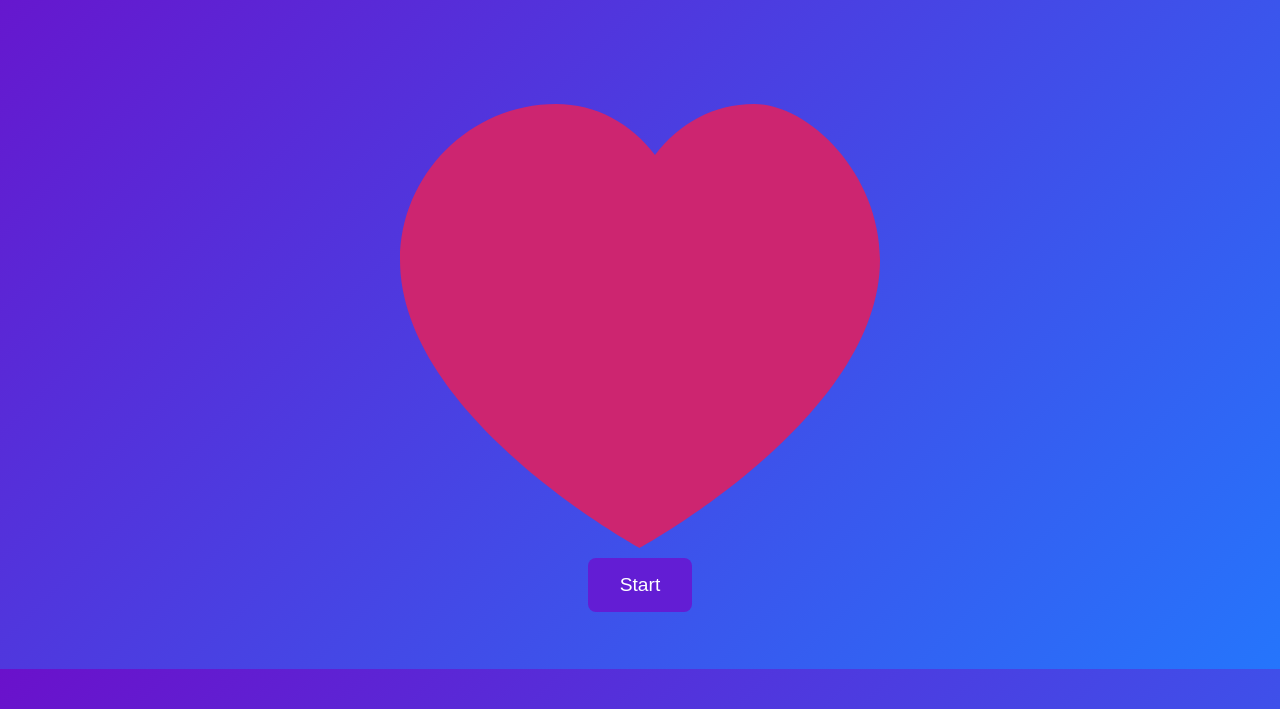
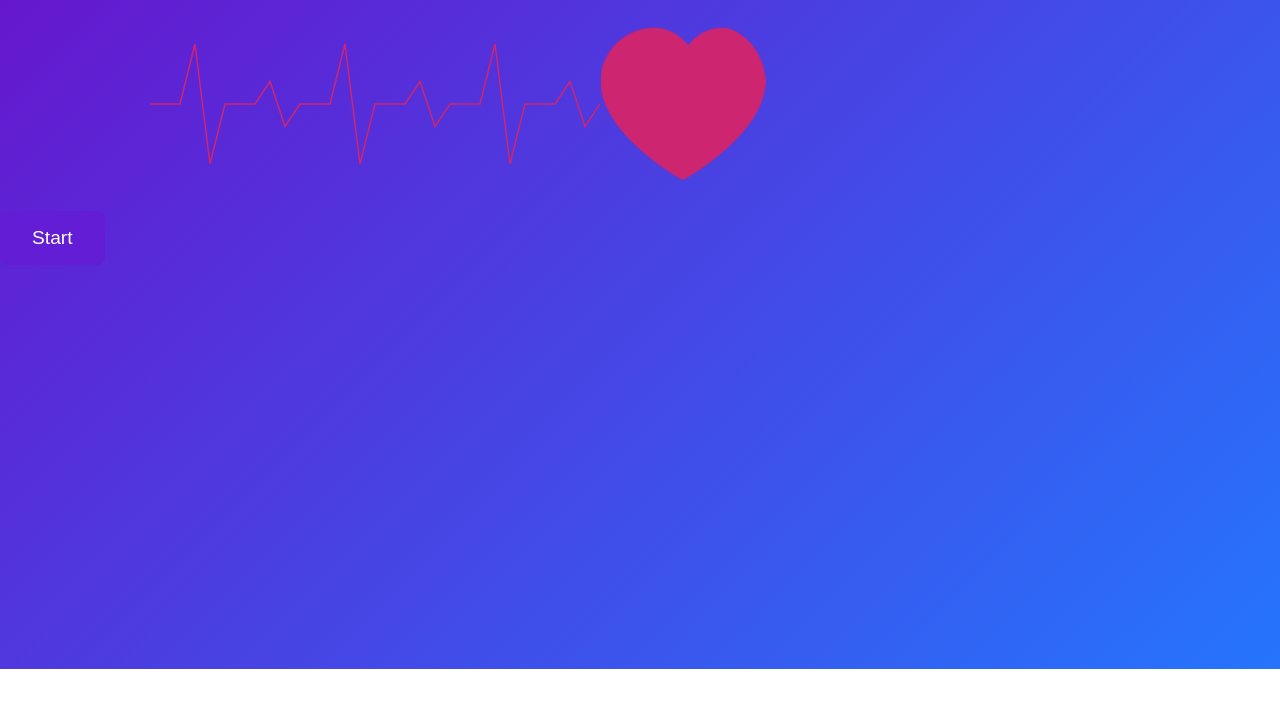
Before and after one commit to HashtagDW1/interface, a plain HTML site: page index.html in a window 1280 px wide. Shown: the part 131-840 px from the top of the page. After the commit the page ends 800 px from the top, so only its background shows below. Drawn offline with Linux system fonts and the light colour scheme.

Commit message:
Änderungen index & css + Erstellen von seite2 html

```diff
--- a/index.html
+++ b/index.html
@@ -12,36 +12,44 @@
     <h1>Ruhe im Puls</h1>
 </header>
 
-<section class="hero">
+<div class="visuals">
+    <div class="ekg-container">
+      <svg class="ekg" viewBox="0 0 1200 200" xmlns="http://www.w3.org/2000/svg">
+        <polyline
+          class="ekg-line"
+          points="
+            0,100 40,100 60,20 80,180 100,100 140,100
+            160,70 180,130 200,100 240,100
+            260,20 280,180 300,100 340,100
+            360,70 380,130 400,100 440,100
+            460,20 480,180 500,100 540,100
+            560,70 580,130 600,100 640,100
+            660,20 680,180 700,100 740,100
+            760,70 780,130 800,100 840,100
+            860,20 880,180 900,100 940,100
+            960,70 980,130 1000,100 1040,100
+            1060,20 1080,180 1100,100 1140,100
+          "
+          fill="none"
+          stroke="#cd2570"
+          stroke-width="2" />
+      </svg>
+    </div>
+
     <div class="heart-container">
-        <svg class="heart" viewBox="0 0 32 29.6" xmlns="http://www.w3.org/2000/svg">
-            <!-- Definiere eine Maske -->
-            <defs>
-                <clipPath id="heartClip">
-                    <path d="M23.6,0c-2.7,0-5,1.3-6.6,3.4C15.4,1.3,13.1,0,10.4,0C4.7,0,0,4.7,0,10.4
-                             c0,10.5,16,19.2,16,19.2s16-8.7,16-19.2C32,4.7,27.3,0,23.6,0z"/>
-                </clipPath>
-            </defs>
+      <svg class="heart" viewBox="0 0 32 29.6" xmlns="http://www.w3.org/2000/svg">
+        <path class="heart-shape" d="M23.6,0c-2.7,0-5,1.3-6.6,3.4C15.4,1.3,13.1,0,10.4,0
+          C4.7,0,0,4.7,0,10.4c0,10.5,16,19.2,16,19.2s16-8.7,16-19.2C32,4.7,27.3,0,23.6,0z"/>
+      </svg>
+    </div>
+  </div>
 
-            <!-- Herz -->
-            <path class="heart-shape" d="M23.6,0c-2.7,0-5,1.3-6.6,3.4C15.4,1.3,13.1,0,10.4,0C4.7,0,0,4.7,0,10.4
-                     c0,10.5,16,19.2,16,19.2s16-8.7,16-19.2C32,4.7,27.3,0,23.6,0z" />
-
-            <!-- EKG Linie, mit Herz als Clip -->
-            <g clip-path="url(#heartClip)">
-                <polyline
-                    class="ekg-line"
-                    points="0,50 50,50 70,20 90,80 110,50 150,50 170,30 190,70 210,50 500,50"
-                    fill="none"
-                    stroke="white"
-                    stroke-width="2" />
-            </g>
-        </svg>
-    </div>
 
     <button id="startButton">Start</button>
 </section>
 
+
+
 <script src="script.js"></script>
 </body>
 </html>
--- a/style.css
+++ b/style.css
@@ -23,23 +23,27 @@ header {
 .hero {
     height: calc(100vh - 120px);
     display: flex;
-    flex-direction: column;
+    flex-direction: column; /* bleibt column */
     align-items: center;
     justify-content: center;
     position: relative;
+    gap: 2rem; /* Abstand zwischen "visuals" und Button */
 }
 
+
 .heart-container {
-    position: relative;
-    width: 400px;
-    height: 400px;
+    flex: 1;
+    display: flex;
+    align-items: center;
+    justify-content: center;
+}
+
+.heart {
+    width: 120px; /* etwas kleiner als vorher */
+    height: 120px;
     animation: pulse 2s ease-in-out infinite;
 }
 
-.heart {
-    width: 100%;
-    height: 100%;
-}
 
 .heart-shape {
     fill: rgb(205, 37, 112);
@@ -54,8 +58,90 @@ header {
         transform: scale(1.2);
     }
 }
+.hero {
+    height: calc(100vh - 120px);
+    display: flex;
+    align-items: center;
+    justify-content: center;
+    position: relative;
+    gap: 3rem; /* Abstand zwischen EKG und Herz */
+}
+
+.ekg-container {
+    overflow: hidden;
+    width: 600px;
+    height: 150px;
+    position: relative;
+}
+
+.ekg {
+    width: 1200px; /* doppelt so breit wie der Container */
+    height: 150px;
+    animation: ekgMove 4s linear infinite;
+}
+
+.ekg-line {
+    stroke: #cd2570;
+    stroke-width: 2;
+    fill: none;
+}
+
+@keyframes ekgMove {
+    0% {
+        transform: translateX(0);
+    }
+    100% {
+        transform: translateX(-600px); /* EKG schiebt sich genau eine Containerbreite nach links */
+    }
+}
 
 
+
+
+.heart-container {
+    flex: 1;
+    display: flex;
+    align-items: center;
+    justify-content: flex-start; /* nach links rücken */
+    margin-left: -40px; /* Herz noch ein bisschen in EKG reinschieben */
+}
+
+.heart {
+    width: 150px; /* Herz kleiner */
+    height: 150px;
+    animation: pulse 2s ease-in-out infinite;
+}
+
+.heart-shape {
+    fill: #cd2570; /* Erstmal pink/rot wie vorher */
+}
+
+@keyframes pulse {
+    0%, 100% {
+        transform: scale(1);
+    }
+    50% {
+        transform: scale(1.1);
+    }
+}
+
+@keyframes ekgMove {
+    0% {
+        stroke-dashoffset: 300;
+    }
+    100% {
+        stroke-dashoffset: 0;
+    }
+}
+
+
+.visuals {
+    display: flex;
+    flex-direction: row;
+    align-items: center;
+    justify-content: center;
+    gap: 3rem; /* Abstand zwischen EKG und Herz */
+}
 
 /* Start Button */
 #startButton {
```
Also changed, not shown: seite2.html (added, +28 -0 lines), seite2.js (added, +38 -0 lines).
